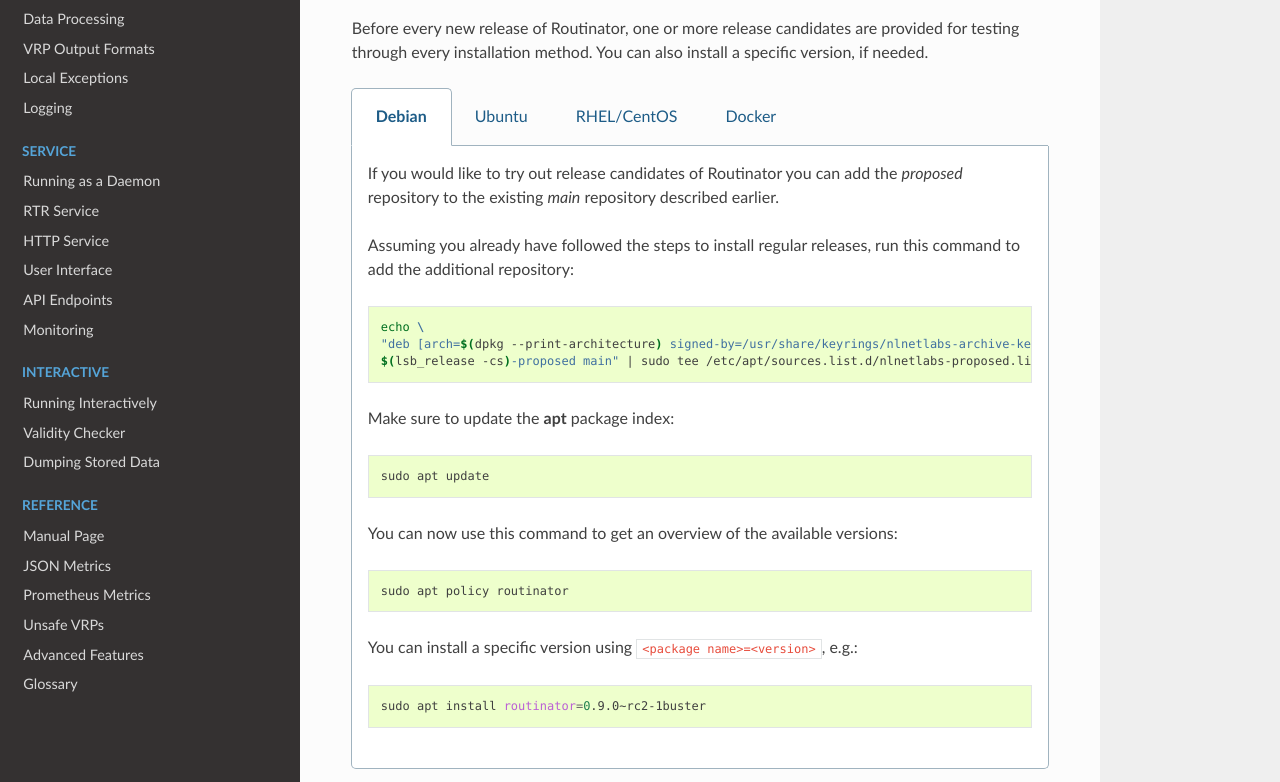
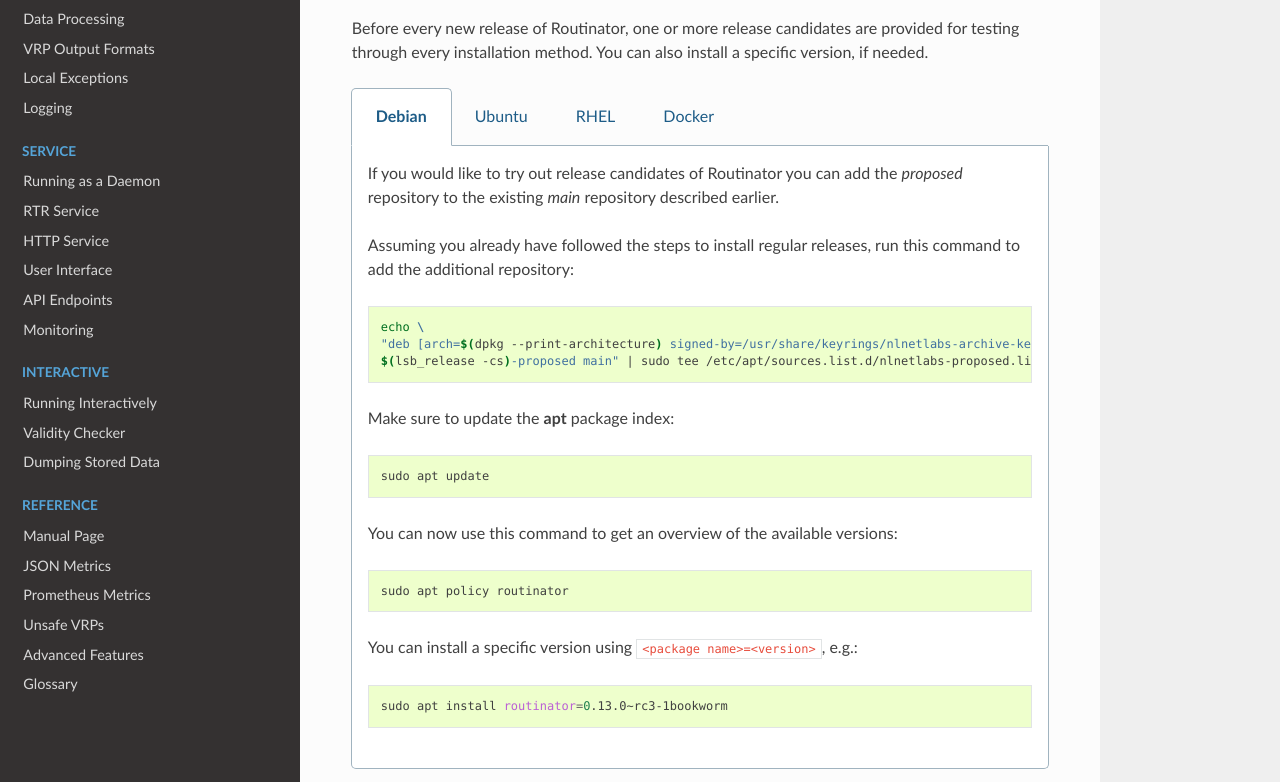
Before and after one commit to NLnetLabs/routinator, a Sphinx documentation site: the page built from doc/manual/source/installation.rst, in a window 1280 px wide and 1400 px high, scrolled down 2776 px. Shown: the part 451-1233 px from the top of the window. Built offline with Sphinx 7.4.7 and the Read the Docs theme 2.0.0, drawn with Linux system fonts in a browser that asks for light colours; some of the changed text lies outside the part shown.

Commit message:
Remove Centos reference

```diff
--- a/doc/manual/source/installation.rst
+++ b/doc/manual/source/installation.rst
@@ -189,7 +189,7 @@
 
           sudo journalctl --unit=routinator
 
-   .. group-tab:: RHEL/CentOS
+   .. group-tab:: RHEL
 
        To install a Routinator package, you need Red Hat Enterprise Linux
        (RHEL) 8 or 9, or compatible operating system such as Rocky Linux.
@@ -354,7 +354,7 @@
 
           sudo apt --only-upgrade install routinator
 
-   .. group-tab:: RHEL/CentOS
+   .. group-tab:: RHEL
 
        To update an existing Routinator installation, you can use this
        command to get an overview of the available versions:
@@ -422,7 +422,7 @@
 
        .. code-block:: bash
 
-          sudo apt install routinator=0.9.0~rc2-1buster
+          sudo apt install routinator=0.13.0~rc3-1bookworm
 
    .. group-tab:: Ubuntu
 
@@ -457,9 +457,9 @@
 
        .. code-block:: bash
 
-          sudo apt install routinator=0.9.0~rc2-1bionic
+          sudo apt install routinator=0.13.0~rc3-1jammy
 
-   .. group-tab:: RHEL/CentOS
+   .. group-tab:: RHEL
 
        To install release candidates of Routinator, create an additional repo
        file named :file:`/etc/yum.repos.d/nlnetlabs-testing.repo`, enter this
@@ -483,7 +483,7 @@
 
        .. code-block:: bash
 
-          sudo yum install -y routinator-0.9.0~rc2
+          sudo yum install -y routinator-0.13.0~rc3
 
    .. group-tab:: Docker
 
@@ -491,8 +491,8 @@
        builds based on the latest main branch are available on `Docker Hub
        <https://hub.docker.com/r/nlnetlabs/routinator/tags?page=1&ordering=last_updated>`_.
 
-       For example, installing Routinator 0.9.0 RC2 is as simple as:
+       For example, installing Routinator 0.13.0 RC3 is as simple as:
 
        .. code-block:: text
 
-          sudo docker run <your usual arguments> nlnetlabs/routinator:v0.9.0-rc2
+          sudo docker run <your usual arguments> nlnetlabs/routinator:v0.13.0-rc3
```
